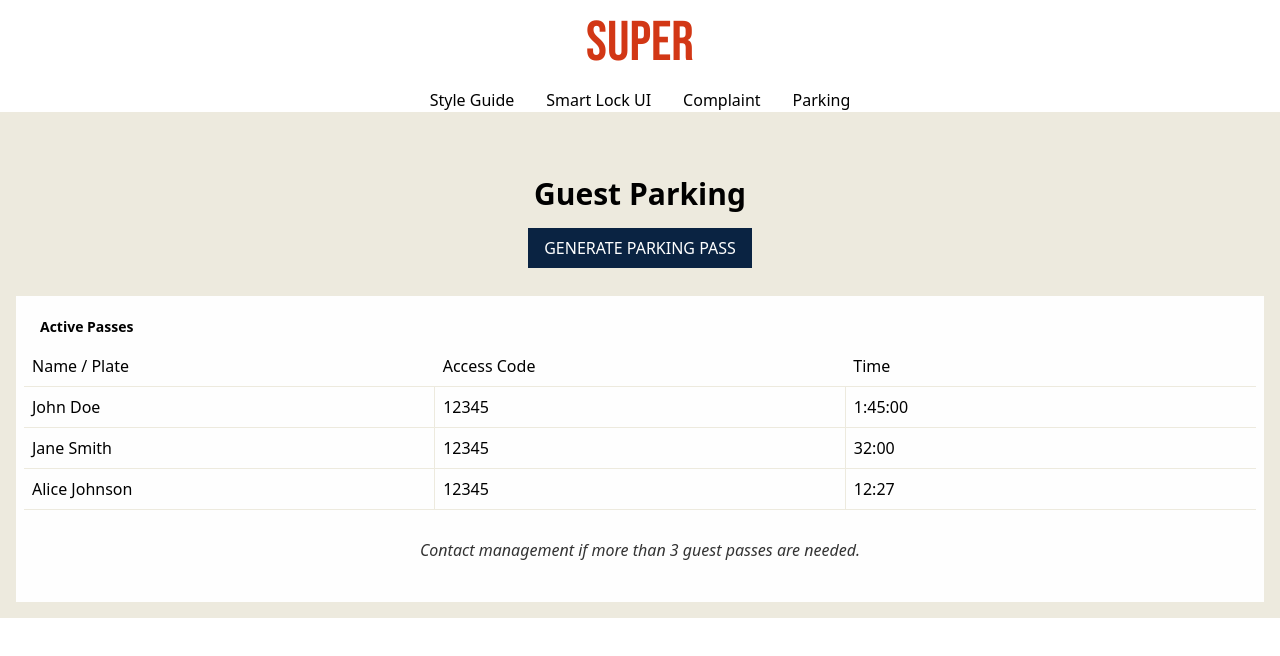
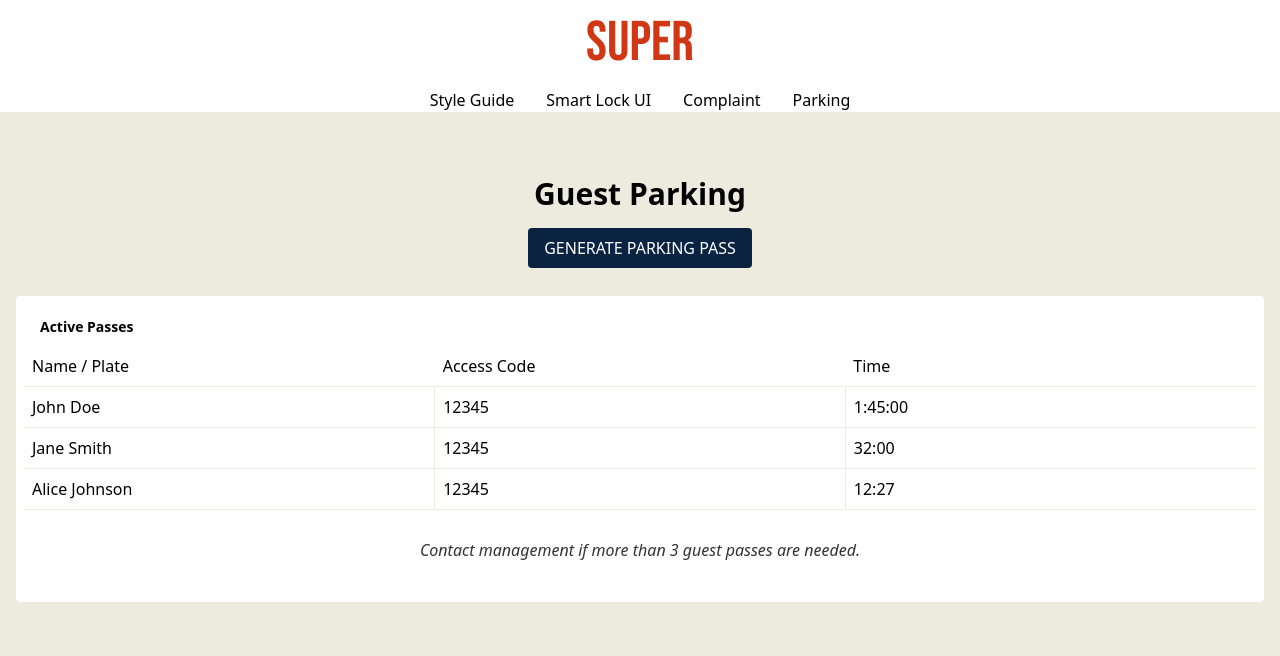
Before and after one commit to seancampbell3161/DSD-app, a React (Vite) app in the folder super_gui/: page /parking in a window 1280 px wide. Shown: the top 656 px of the page. Built offline with nearby package versions, Linux system fonts and the light colour scheme.

Commit message:
fix: tailwind styling

```diff
--- a/super_gui/src/components/Activeparkpass.tsx
+++ b/super_gui/src/components/Activeparkpass.tsx
@@ -15,7 +15,7 @@ const Activeparkpass = () => {
     };
 
     return (
-        <section className="mt-7 py-3 px-2 bg-white">
+        <section className="mt-7 py-3 px-2 bg-white rounded">
             <h3 className="text-lg font-semibold m-2 ml-4 text-left">Active Passes</h3>
 
             <table className="table-fixed w-full">
--- a/super_gui/src/components/Parking.tsx
+++ b/super_gui/src/components/Parking.tsx
@@ -5,20 +5,18 @@ const Parking = () => {
     const [isModalOpen, setIsModalOpen] = useState(false);
 
     return (
-        <section className="p-4 bg-beige text-center h-full">
+            <section className="p-4 bg-beige text-center min-h-screen">
                 <h2 className="mt-12 mb-4 text-3xl font-semibold">Guest Parking</h2>
-
                 <button
                     onClick={() => setIsModalOpen(true)}
-                className="w-full sm:w-auto sm:px-4 py-2 bg-blue text-white uppercase"
+                    className="w-full sm:w-auto sm:px-4 py-2 rounded bg-blue text-white uppercase"
                 >
                     generate parking pass
                 </button>
-
                 {/* Modal with backdrop blur */}
                 {isModalOpen && (
                     <div className="fixed inset-0 bg-black bg-opacity-50 backdrop-blur-sm backdrop-brightness-50 flex justify-center items-center">
-                    <div className="bg-white p-6 w-full max-w-md shadow-lg">
+                        <div className="bg-white p-6 w-full max-w-md shadow-lg sm:rounded">
                             <form>
                                 <div className="mb-4">
                                     <label htmlFor="name" className="block text-sm font-medium text-gray-700">Name</label>
@@ -60,9 +58,9 @@ const Parking = () => {
                         </div>
                     </div>
                 )}
-
                 <Activeparkpass />
             </section>
+
     );
 };
 
```
Lines whose indentation alone changed are shown as unchanged.
